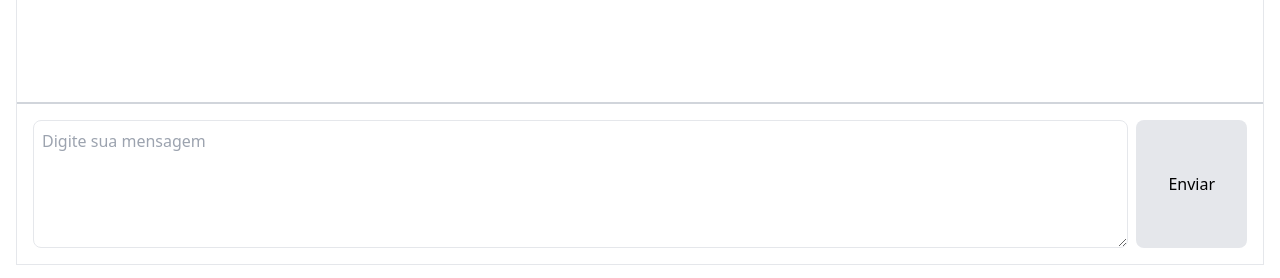
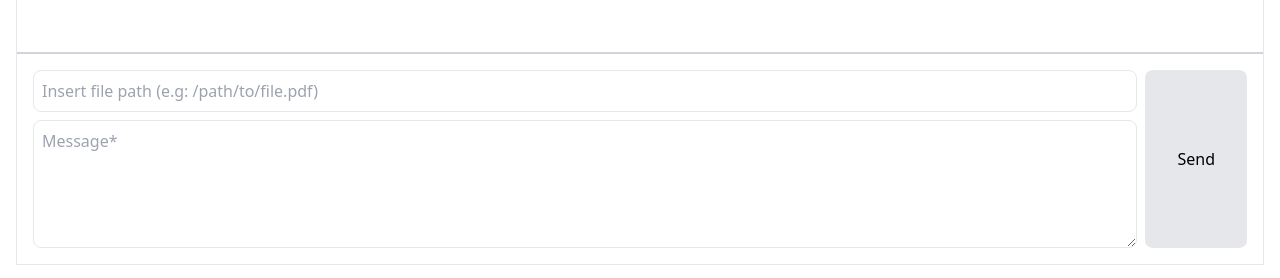
Before and after one commit to oraculoai/oraculo-ai, a Next.js app in the folder frontend/: page / in a window 1280 px wide. Shown: the part 519-797 px from the top of the page. Built offline with nearby package versions, Linux system fonts and the light colour scheme.

Commit message:
feat(frontend/chat): implement file path input

```diff
--- /dev/null
+++ b/frontend/src/app/_model/document-qa.dto.tsx
@@ -0,0 +1,4 @@
+export interface DocumentQaDto {
+  question: string;
+  filePath: string;
+}
--- /dev/null
+++ b/frontend/src/app/_model/message.domain.tsx
@@ -0,0 +1,5 @@
+export interface MessageDomain {
+  id: string;
+  from: 'agent' | 'user';
+  text: string;
+}
--- /dev/null
+++ b/frontend/src/app/_model/message.dto.tsx
@@ -0,0 +1,3 @@
+export interface MessageDto {
+  text: string;
+}
--- a/frontend/src/app/page.tsx
+++ b/frontend/src/app/page.tsx
@@ -5,7 +5,11 @@ import { useMutation } from '@tanstack/react-query';
 import axios, { AxiosResponse } from 'axios';
 import Bubble from '@/src/app/components/Bubble/Bubble';
 import { scrollToBottom } from '@/src/app/helpers/scroll.helper';
+import { MessageDomain } from '@/src/app/_model/message.domain';
+import { MessageDto } from '@/src/app/_model/message.dto';
+import { DocumentQaDto } from '@/src/app/_model/document-qa.dto';
 
+/////// Message
 interface Message {
   id?: string;
   from: 'agent' | 'user';
@@ -13,15 +17,9 @@ interface Message {
   status: 'sending' | 'sent';
 }
 
-interface MessageDto {
-  text: string;
-}
+///////
 
-interface MessageDomain {
-  id: string;
-  from: 'agent' | 'user';
-  text: string;
-}
+/////// Messages
 
 const initialMessages: Message[] = [
   /*{
@@ -119,7 +117,8 @@ const initialMessages: Message[] = [
 export default function IndexPage() {
   const [messages, setMessages] = useState<Message[]>(initialMessages);
 
-  const [userMessage, setUserMessage] = useState('');
+  const [userMessage, setUserMessage] = useState<string>('');
+  const [filePath, setFilePath] = useState<string>('');
 
   const formRef = React.useRef<HTMLFormElement>(null);
   const chatRef = React.useRef<HTMLDivElement>(null);
@@ -128,11 +127,36 @@ export default function IndexPage() {
     scrollToBottom(chatRef.current);
   }, [messages]);
 
-  const mutation = useMutation({
+  const sendMessageMutation = useMutation({
     mutationFn: (messageDto: MessageDto) => {
       return axios.post<MessageDomain>(
         'http://localhost:3333/ai/message',
         messageDto,
+      );
+    },
+    onSuccess: (response: AxiosResponse<MessageDomain>) => {
+      const data = response.data;
+
+      const newMessage: Message = {
+        id: data.id,
+        from: data.from,
+        text: data.text,
+        status: 'sent',
+      };
+
+      const messagesWithoutTemporary = messages.filter(
+        (message) => message.id !== 'temporary-id',
+      );
+
+      setMessages([...messagesWithoutTemporary, newMessage]);
+    },
+  });
+
+  const sendDocumentQaMutation = useMutation({
+    mutationFn: (documentQaDto: DocumentQaDto) => {
+      return axios.post<MessageDomain>(
+        'http://localhost:3333/ai/document-qa',
+        documentQaDto,
       );
     },
     onSuccess: (response: AxiosResponse<MessageDomain>) => {
@@ -167,10 +191,22 @@ export default function IndexPage() {
       status: 'sending',
     };
 
-    setMessages([...messages, tempMessage]);
+    const agentMessage: Message = {
+      id: 'temporary-id',
+      from: 'agent',
+      text: '*Waiting...*',
+      status: 'sending',
+    };
 
+    setMessages([...messages, tempMessage, agentMessage]);
+
+    if (filePath) {
+      const documentQaDto: DocumentQaDto = { question: message, filePath };
+      sendDocumentQaMutation.mutate(documentQaDto);
+    } else {
       const messageDto: MessageDto = { text: message };
-    mutation.mutate(messageDto);
+      sendMessageMutation.mutate(messageDto);
+    }
 
     setUserMessage('');
   }
@@ -179,7 +215,7 @@ export default function IndexPage() {
     <>
       <div className="flex justify-center h-screen fixed p-4 w-full">
         <div className="flex flex-col justify-between w-full border">
-          {/* Bolhas de texto */}
+          {/* Message History */}
           <div className="space-y-4 overflow-auto p-4" ref={chatRef}>
             {messages.map((message, index) => (
               <Bubble key={index} from={message.from}>
@@ -188,16 +224,27 @@ export default function IndexPage() {
             ))}
           </div>
 
-          {/* Caixa de input de texto */}
+          {/* User Input Form */}
           <form
             onSubmit={onSubmit}
             ref={formRef}
             className="flex items-center space-x-2 p-4 border-t-2 border-gray-300"
           >
+            <div className="flex w-full flex-col gap-2">
+              <input
+                id="filePath"
+                name="filePath"
+                type="string"
+                className="border rounded-lg p-2 w-full"
+                value={filePath}
+                onChange={(event) => setFilePath(event.currentTarget.value)}
+                placeholder="Insert file path (e.g: /path/to/file.pdf)"
+              />
+
               <textarea
                 id="userMessage"
                 name="userMessage"
-              placeholder="Digite sua mensagem"
+                placeholder="Message*"
                 className="border rounded-lg p-2 w-full h-32 max-h-96"
                 value={userMessage}
                 onChange={(event) => setUserMessage(event.currentTarget.value)}
@@ -209,12 +256,13 @@ export default function IndexPage() {
                   }
                 }}
               />
+            </div>
 
             <button
               type="submit"
               className="bg-gray-200 rounded-lg px-8 py-2 h-full"
             >
-              Enviar
+              Send
             </button>
           </form>
         </div>
```
Lines whose indentation alone changed are shown as unchanged.
